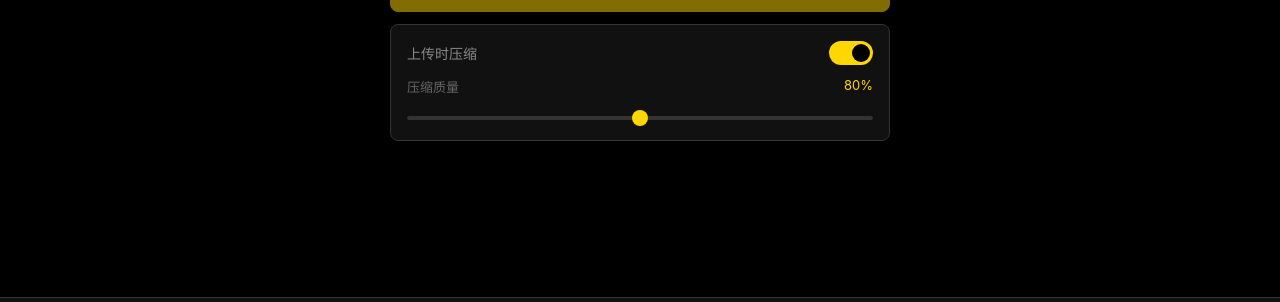
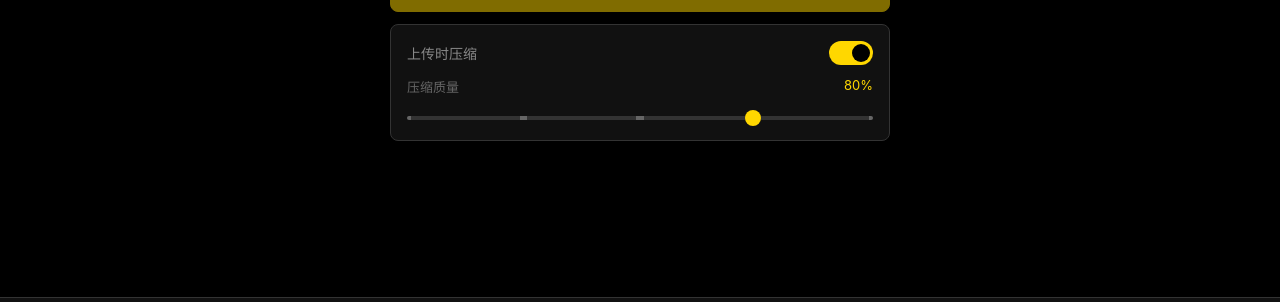
Before and after one commit to rikkac/pic_tools, a Flask app: page /upload-page in a window 1280 px wide. Shown: the part 449-751 px from the top of the page. Run offline with Flask 2, Linux system fonts and the light colour scheme; the visitor is signed in with stand-in values (Sample User, id 1); some libraries are stand-ins or nearby versions.

Commit message:
feat: 质量拖动条添加固定节点和标记
只能拖动到 10, 30, 50, 70, 90 五个固定值，并在节点处显示灰色圆点

Co-Authored-By: Claude Opus 4.6 <noreply@anthropic.com>

```diff
--- a/templates/upload.html
+++ b/templates/upload.html
@@ -262,6 +262,15 @@
             background: #333;
             border-radius: 2px;
             outline: none;
+            /* 节点标记：10, 30, 50, 70, 90 */
+            background-image: radial-gradient(circle at 0% 50%, #666 4px, transparent 4px),
+                              radial-gradient(circle at 25% 50%, #666 4px, transparent 4px),
+                              radial-gradient(circle at 50% 50%, #666 4px, transparent 4px),
+                              radial-gradient(circle at 75% 50%, #666 4px, transparent 4px),
+                              radial-gradient(circle at 100% 50%, #666 4px, transparent 4px);
+            background-size: 100% 100%;
+            background-position: 0 0, 0 0, 0 0, 0 0, 0 0;
+            background-repeat: no-repeat;
         }
 
         .quality-slider::-webkit-slider-thumb {
@@ -482,7 +491,7 @@
                     <span>压缩质量</span>
                     <span class="quality-value" id="qualityValue">80%</span>
                 </div>
-                <input type="range" class="quality-slider" id="qualitySlider" min="60" max="100" value="80">
+                <input type="range" class="quality-slider" id="qualitySlider" min="10" max="90" step="20" value="70">
             </div>
             <div class="compression-info" id="compressionInfo">
                 <div class="original-size">
```
